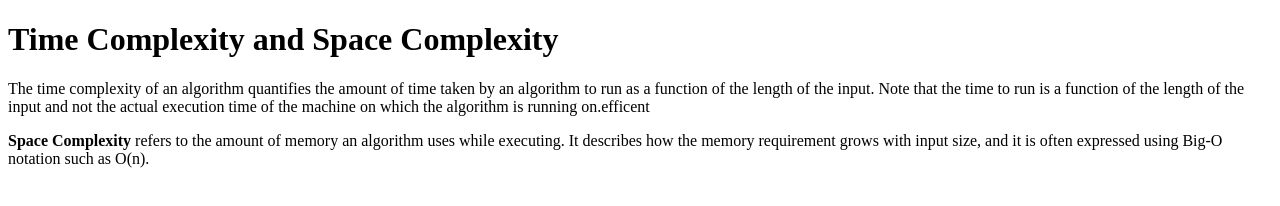
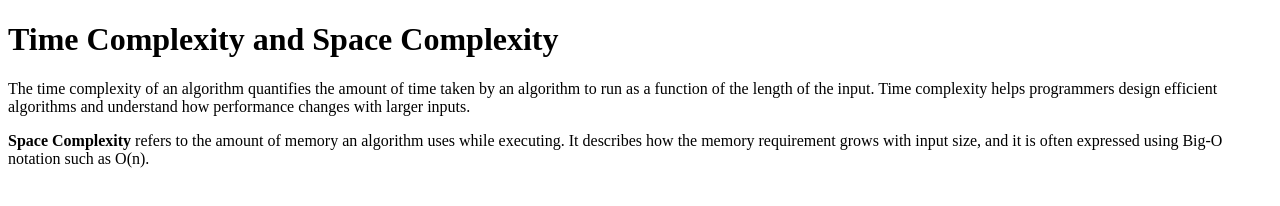
Before and after one commit to acciojob/time-and-space-complexity-Pradhyum24, a website: page main.html in a window 1280 px wide. Drawn offline with Linux system fonts and the light colour scheme.

Commit message:
created a submission

```diff
--- a/main.html
+++ b/main.html
@@ -8,11 +8,16 @@
 
 <body>
 	<h1>Time Complexity and Space Complexity</h1>
-	<p> The time complexity of an algorithm quantifies the amount of time taken by an algorithm to run as a function of the length of the input. Note that the time to run is a function of the length of the input and not the actual execution time of the machine on which the algorithm is running on.efficent</p>
+
+	<p>
+	The time complexity of an algorithm quantifies the amount of time taken by an algorithm to run as a function of the length of the input. Time complexity helps programmers design efficient algorithms and understand how performance changes with larger inputs.
+	</p>
+
 	<p>
 	<b>Space Complexity</b> refers to the amount of memory an algorithm uses while executing. It describes how the memory requirement grows with input size, and it is often expressed using Big-O notation such as O(n).
 	</p>
-	<script type="text/javascript" src="./script.js">
+
+	<script type="text/javascript" src="./script.js"></script>
 </script>
 
 </body>
```
